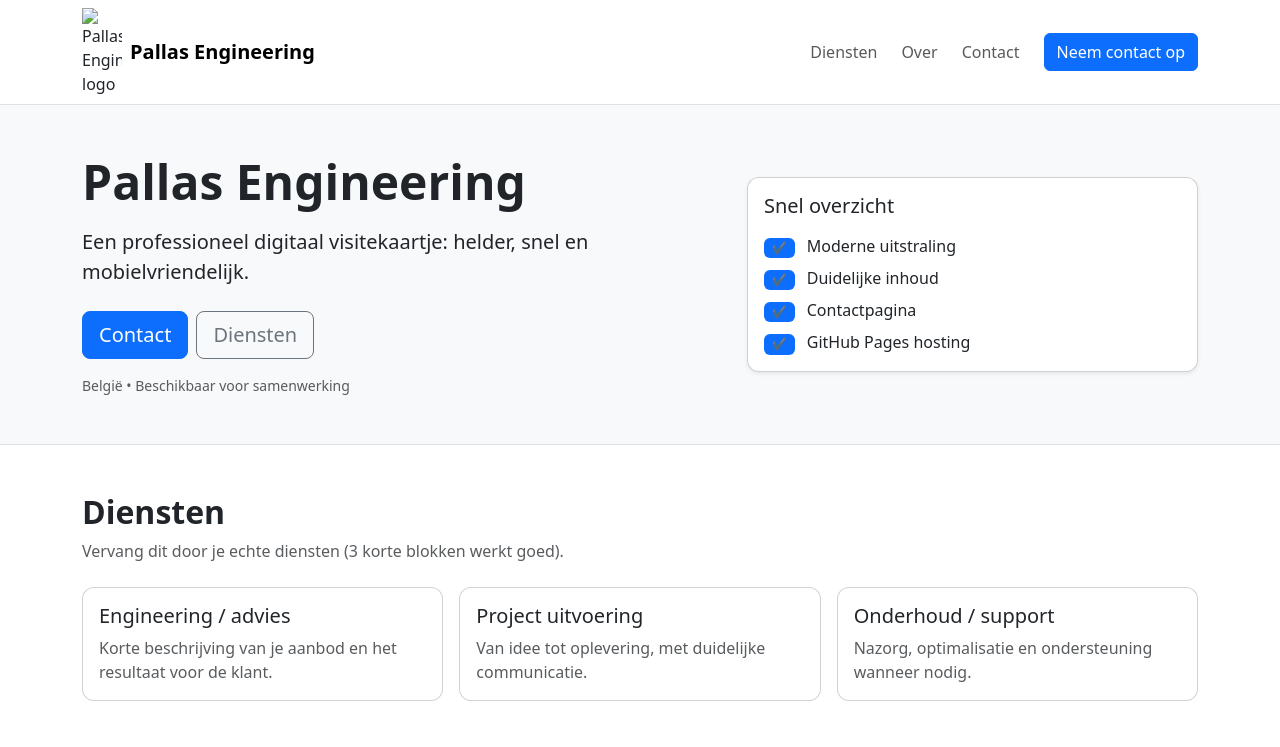
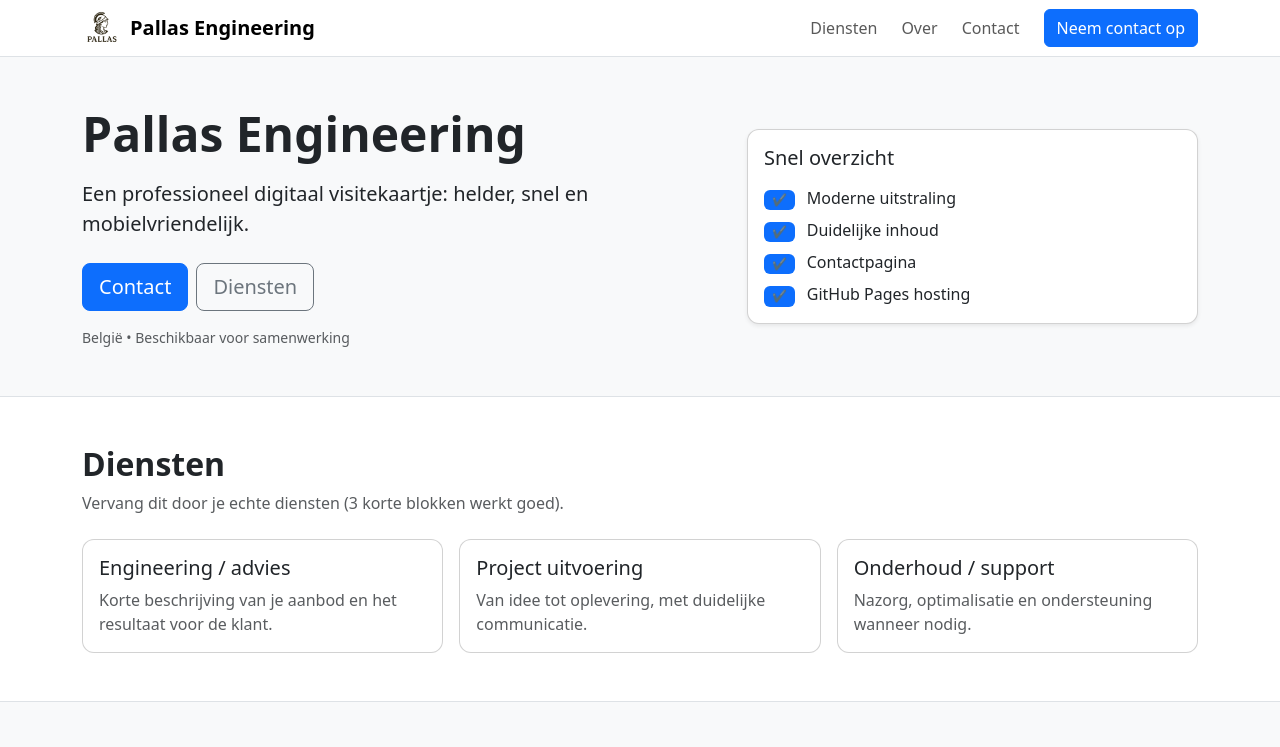
Before and after one commit to yBollen/PallasWebsite, a plain HTML site: page index.html in a window 1280 px wide. Shown: the top 747 px of the page. Drawn offline with nearby package versions, Linux system fonts and the light colour scheme.

Commit message:
updated picture path

```diff
--- a/index.html
+++ b/index.html
@@ -17,7 +17,7 @@
   <body>
     <nav class="navbar navbar-expand-lg bg-white border-bottom sticky-top">
       <div class="container">
-        <img src="./assets/images/Pallas.png" alt="Pallas Engineering logo" width="40" class="me-2" />
+        <img src="./assets/pictures/Pallas.png" alt="Pallas Engineering logo" width="40" class="me-2" />
         <a class="navbar-brand fw-semibold" href="./index.html">Pallas Engineering</a>
         <button
           class="navbar-toggler"
```
